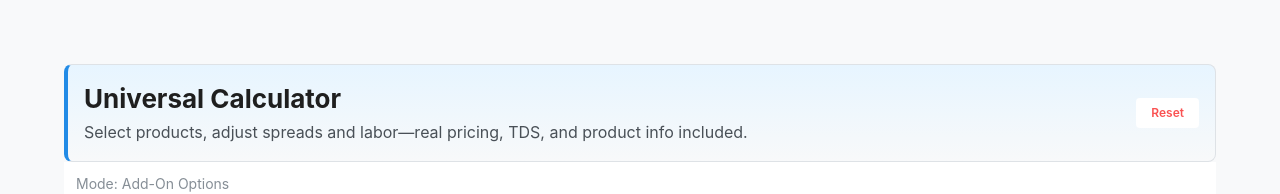
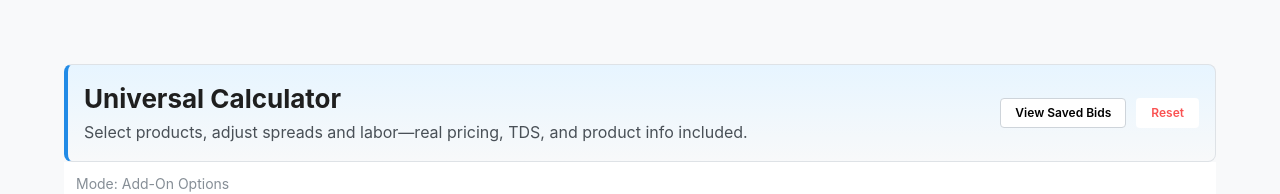
Before and after one commit to hammadahmed81009/universal_calculator, a React (Vite) app in the folder frontend/: page / in a window 1280 px wide. Shown: the top 194 px of the page. Built offline with nearby package versions, Linux system fonts and the light colour scheme; no server answers.

Commit message:
Refactors UniversalCalculator to use the CalculatorHeaderActions component for better code organization.

```diff
--- a/frontend/src/pages/UniversalCalculator.tsx
+++ b/frontend/src/pages/UniversalCalculator.tsx
@@ -1,5 +1,5 @@
 import { useState, useMemo, useEffect, useCallback } from 'react';
-import { Container, Button, Grid } from '@mantine/core';
+import { Container, Grid } from '@mantine/core';
 import { useQuickPresets } from '../hooks/useQuickPresets';
 import { notifications } from '@mantine/notifications';
 import { apiPost, apiPut } from '../lib/api';
@@ -15,6 +15,7 @@ import { ProductCatalogModal } from '../components/universal-calculator/ProductC
 import { SummaryBar } from '../components/universal-calculator/SummaryBar';
 import { SystemComponentsSection } from '../components/universal-calculator/SystemComponentsSection';
 import { AddOnOptionsSection } from './universal-calculator/AddOnOptionsSection';
+import { CalculatorHeaderActions } from './universal-calculator/CalculatorHeaderActions';
 import './UniversalCalculator.compact.css';
 import useLocalStorage from '../hooks/useLocalStorage';
 import { getCurrentUserData, saveCurrentUserData } from '../utils/userScopedStorage';
@@ -2008,14 +2009,7 @@ export default function UniversalCalculator() {
           title="Universal Calculator"
           subtitle="Select products, adjust spreads and labor—real pricing, TDS, and product info included."
           rightSection={
-            <Button
-              size="xs"
-              variant="white"
-              color="red"
-              onClick={() => setResetConfirmOpen(true)}
-            >
-              Reset
-            </Button>
+            <CalculatorHeaderActions onResetClick={() => setResetConfirmOpen(true)} />
           }
         />
 
--- /dev/null
+++ b/frontend/src/pages/universal-calculator/CalculatorHeaderActions.tsx
@@ -0,0 +1,30 @@
+import { Button, Group } from '@mantine/core';
+import { useLocation } from 'wouter';
+
+export type CalculatorHeaderActionsProps = Readonly<{
+  onResetClick: () => void;
+}>;
+
+export function CalculatorHeaderActions(props: CalculatorHeaderActionsProps) {
+  const [, setLocation] = useLocation();
+
+  return (
+    <Group gap="xs">
+      <Button
+        size="xs"
+        variant="default"
+        onClick={() => setLocation('/saved-bids')}
+      >
+        View Saved Bids
+      </Button>
+      <Button
+        size="xs"
+        variant="white"
+        color="red"
+        onClick={props.onResetClick}
+      >
+        Reset
+      </Button>
+    </Group>
+  );
+}
```
